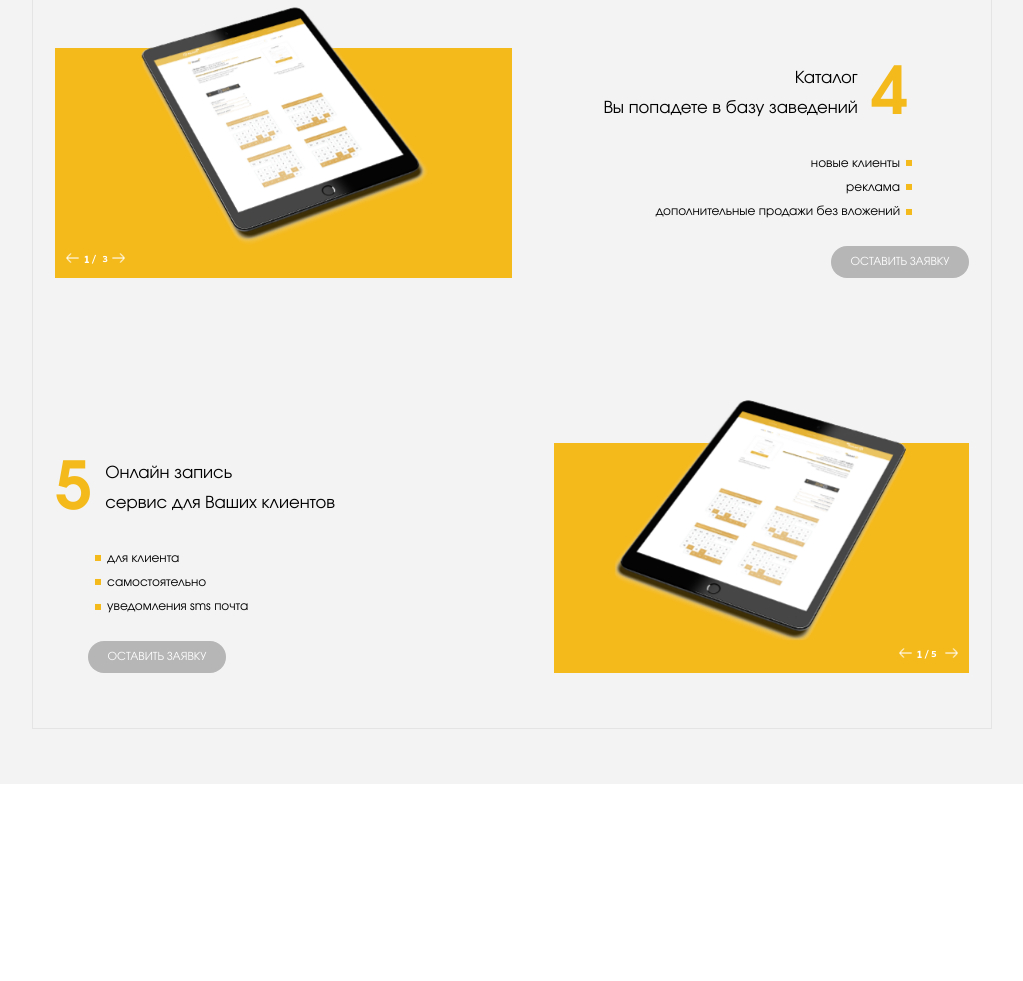
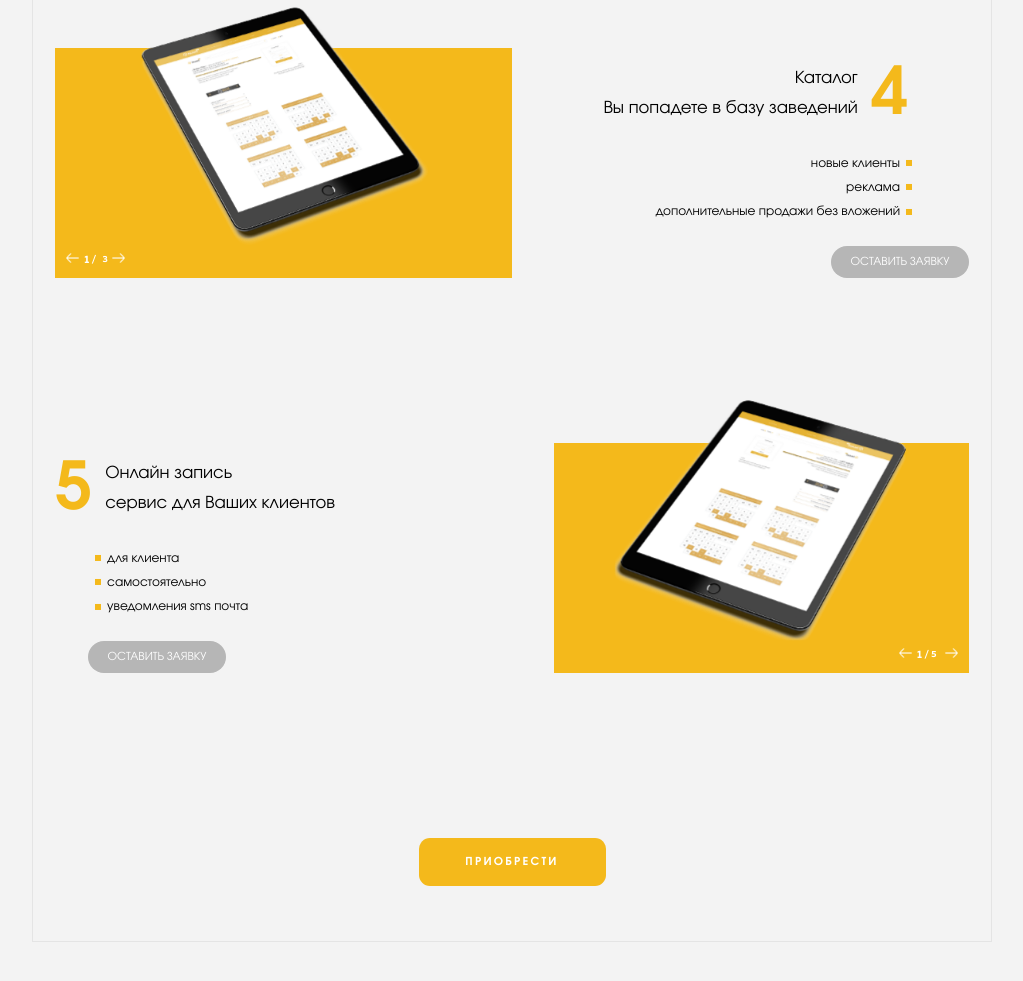
Before and after one commit to baukabdi/notes_city, a website: page app/index.html in a window 1280 px wide. Shown: the part 2204-3185 px from the top of the page, without its empty margins (128-1151 px from the left). Before the commit the page ends 2988 px from the top, so only its background shows below. Drawn offline with Linux system fonts and the light colour scheme.

Commit message:
add features-btn

```diff
--- a/app/index.html
+++ b/app/index.html
@@ -348,6 +348,11 @@
 					</div>
 					<!----------------- Online recording END ----------------->
 
+					<a class="features-btn" href="#">
+						<span class="features-btn__overlay"></span>
+						Приобрести
+					</a>
+
 				</div>
 
 			</div>
--- a/app/sass/style.sass
+++ b/app/sass/style.sass
@@ -509,4 +509,62 @@ p
 					margin: 0 auto
 		.carousel-item
 			margin-bottom: 3em
+
+	.features-btn
+		display: block
+		background-color: $orange
+		padding: 1.5em
+		border-radius: 1em
+		color: #fff
+		font-family: $evolventa-bold
+		letter-spacing: 0.2em
+		width: 14em
+		text-align: center
+		text-decoration: none
+		margin-top: 15em
+		margin-left: auto
+		margin-right: auto
+		text-transform: uppercase
+		position: relative
+		overflow: hidden
+		transition: 0.5s ease
+		z-index: 2
+		&:hover
+			color: $orange
+			box-shadow: 3.914px 5.803px 14.72px 1.28px rgba(0, 0, 0, 0.25)
+			&::after
+				background-color: $orange
+			.features-btn__overlay
+				width: 100%
+		.features-btn__overlay
+			content: ''
+			display: block
+			position: absolute
+			background-color: #fff
+			left: 0
+			right: 0
+			width: 0
+			top: 0
+			bottom: 0
+			z-index: -1
+			height: 100%
+			margin: 0 auto
+			transition: 0.5s ease
+		&::after
+			content: ''
+			width: 15%
+			height: 15em
+			background-color: #fff
+			-webkit-animation-delay: 0.05s
+			animation-delay: 0.05s
+			position: absolute
+			left: -4em
+			top: -5em
+			animation-timing-function: ease-in-out
+			transition: all 0.1s
+			animation-name: line
+			animation-duration: 3s
+			animation-iteration-count: infinite
+			transform: rotate(35deg)
+			z-index: 0
 /********** Features END **********/
```
Also changed, not shown: app/css/style.css.
